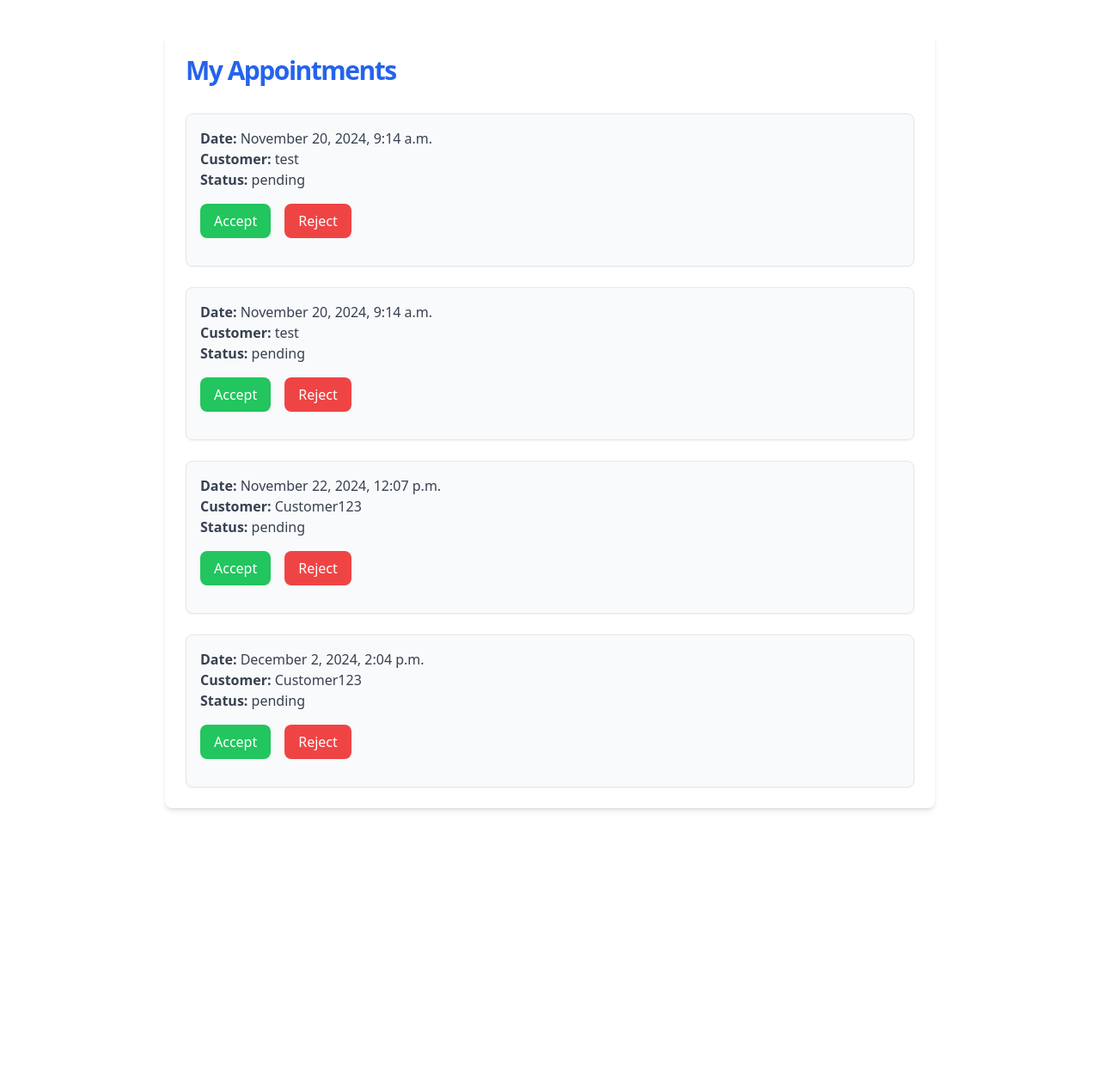
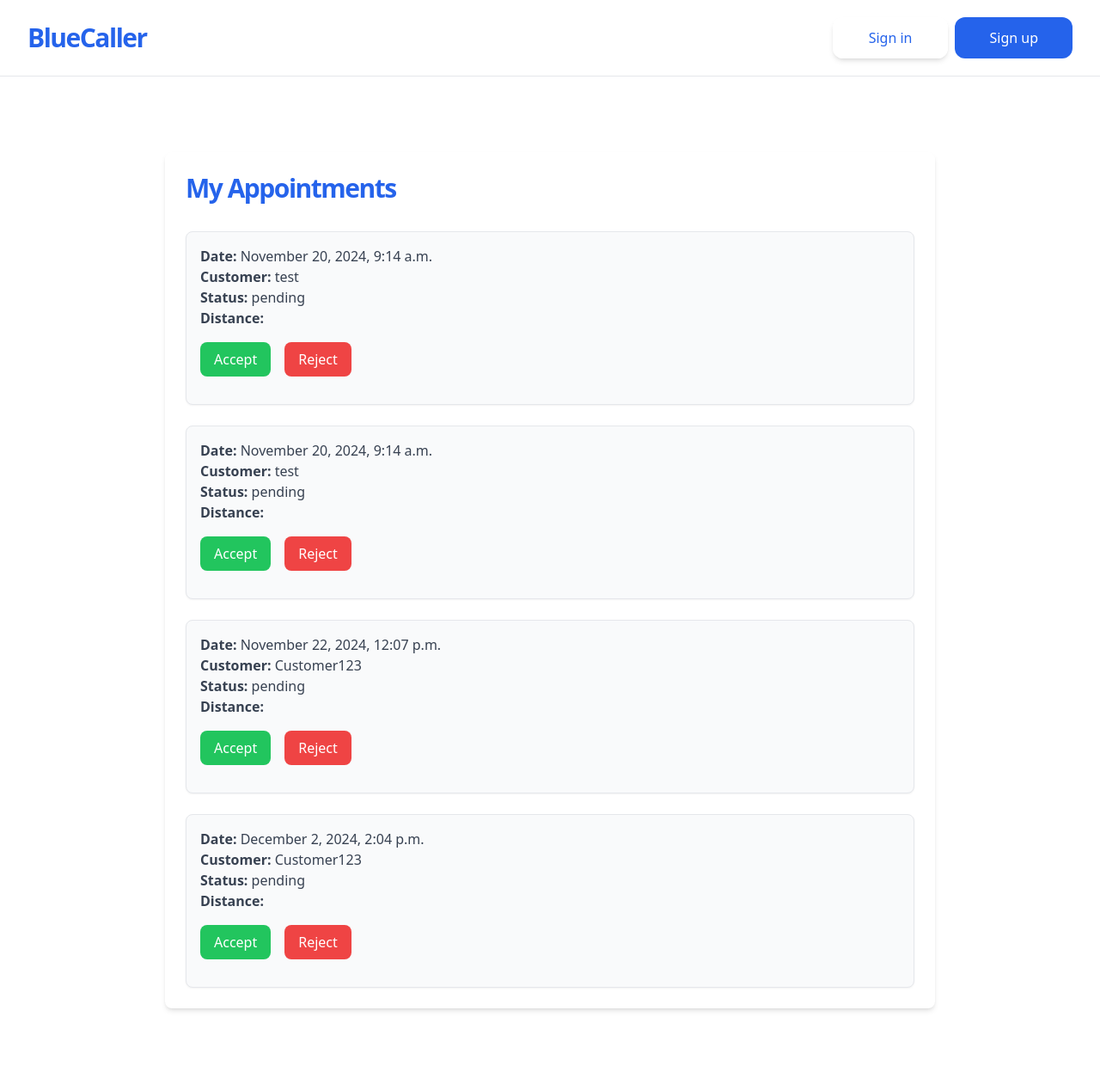
Before and after one commit to mrnlcrow/blue-caller, a Django app: template jobs/templates/jobs/worker_appointments.html in a window 1280 px wide. Shown: the whole page at 86% size. Before the commit the page ends 943 px from the top, so only its background shows below. Run offline with Django 5.2, Linux system fonts and the light colour scheme; the template is opened without the code that fills it: values that come from a table or form of the project are taken from there, others are empty; data comes from the database, SQL or seed files in the repository; both versions use the stored data as it was after the commit; some libraries are stand-ins or nearby versions.

Commit message:
appoointment

```diff
--- a/jobs/templates/jobs/worker_appointments.html
+++ b/jobs/templates/jobs/worker_appointments.html
@@ -6,7 +6,11 @@
     <title>Customer Appointment</title>
     <script src="https://cdn.tailwindcss.com"></script>
 </head>
+
 <body>
+    {% extends 'jobs/_base.html' %}
+    {% load distance %}
+    {% block content %}
     <div class="max-w-4xl mx-auto my-10 p-6 bg-white shadow-md rounded-lg">
         <h2 class="text-3xl font-bold tracking-tighter text-blue-600 mb-8 transition duration-500 ease-in-out transform tracking-relaxed lg:pr-8">My Appointments</h2>
         <ul class="space-y-6">
@@ -21,6 +25,10 @@
                     <p class="text-gray-700">
                         <span class="font-semibold">Status:</span> {{ appointment.status }}
                     </p>
+                    <p class="text-gray-700">
+                        <span class="font-semibold">Distance: </span>
+                    </p>
+
 
                     <div class="mt-4 flex space-x-4">
                         <!-- Accept Button -->
@@ -41,4 +49,5 @@
                 </li>
             {% endfor %}
         </ul>
+    {% endblock content %}
 </body>
--- a/jobs/templates/jobs/worker_list.html
+++ b/jobs/templates/jobs/worker_list.html
@@ -8,7 +8,7 @@
 
         {% if user.is_authenticated %}
             <div class="flex space-x-6">
-                {% if user.customer.profile_pic %}
+                {% if user.customer.name %}
                     <form action="{% url 'customer_appointments' %}" method="get">
                         <button type="submit" class="px-6 py-3 bg-gradient-to-r from-indigo-500 to-indigo-700 text-white font-semibold rounded-lg shadow-lg hover:shadow-2xl transform hover:scale-105 transition duration-300 ease-in-out">
                             Manage Appointments
@@ -16,7 +16,7 @@
                     </form>
                 {% endif %}
 
-                {% if user.worker.profile_pic %}
+                {% if user.worker.name %}
                     <form action="{% url 'worker_appointments' %}" method="get">
                         <button type="submit" class="px-6 py-3 bg-gradient-to-r from-green-500 to-green-700 text-white font-semibold rounded-lg shadow-lg hover:shadow-2xl transform hover:scale-105 transition duration-300 ease-in-out">
                             Manage Appointments
@@ -54,7 +54,7 @@
 
                             <p class="text-gray-500 mt-3">{{ worker.tagline }}</p>
                             <p class="text-gray-600 pt-4">
-                                {% distance_if_customer worker %}
+
                             </p>
                         </div>
                     </div>
--- a/jobs/views.py
+++ b/jobs/views.py
@@ -97,7 +97,7 @@ def appoint_worker(request, worker_id):
         messages.success(request, "Worker has been appointed and notified sucessfully.")
     else:
         print("message here")
-        return redirect('worker-list')
+    return redirect('worker-list')
 
 def send_email_to_worker(worker):
     subject = "Appointment Details"
```
Also changed, not shown: db.sqlite3, jobs/migrations/0012_appointment_latitude_appointment_longitude.py (added), media/profiles/customer_X9hAPE8.jpeg (added), media/profiles/customer_jcmVtEo.jpeg (added), media/profiles/wroker_yXXzKfX.jpeg (added).
